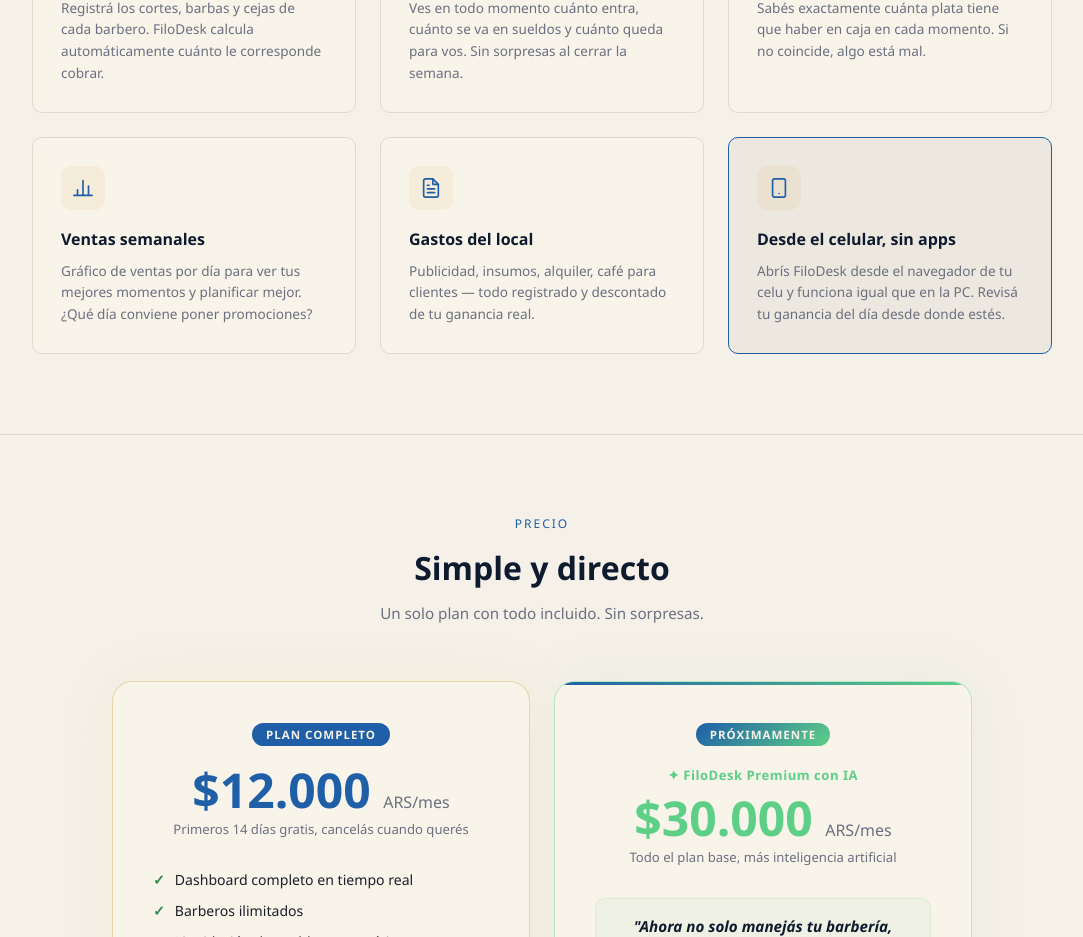
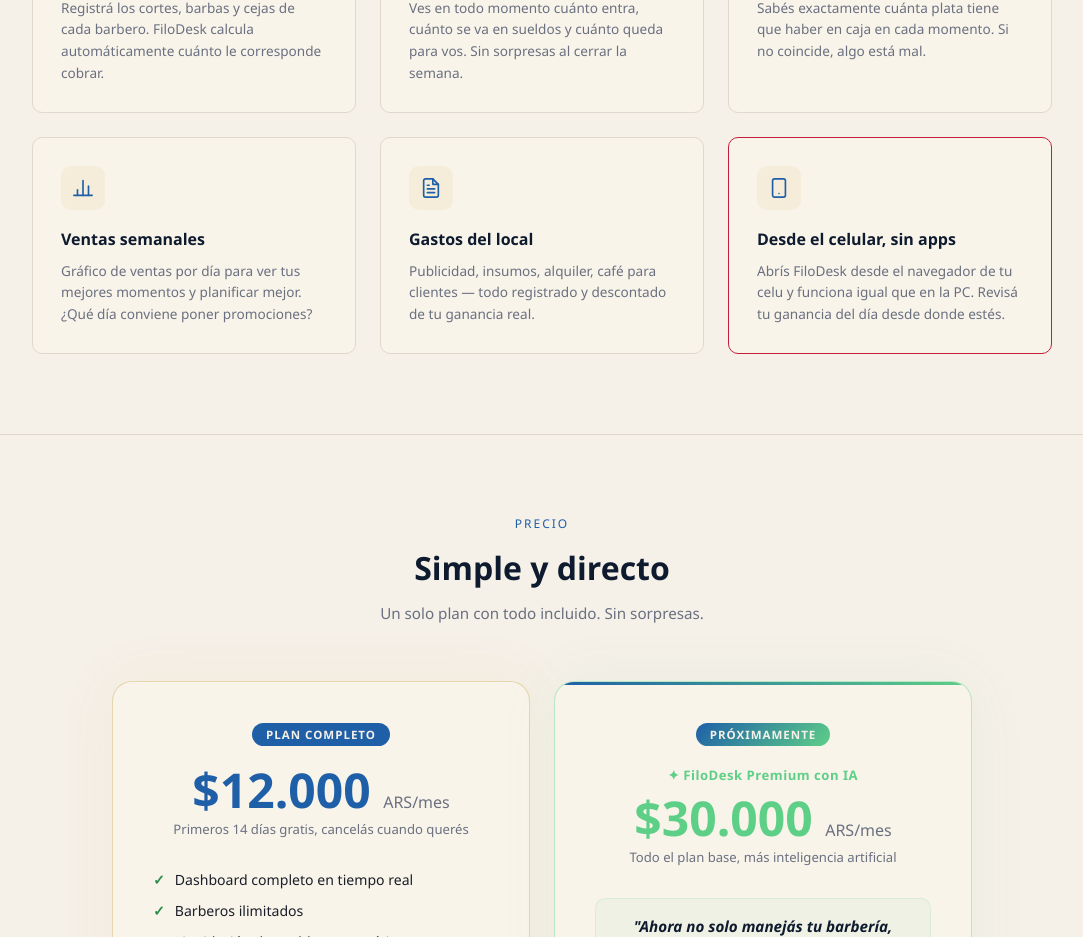
Before and after one commit to nievarodrigo/filodesk-app, a Next.js app: page / in a window 1280 px wide. Shown: the part 1400-2337 px from the top of the page, without its empty margins (98-1181 px from the left). Built offline with nearby package versions, Linux system fonts and the light colour scheme; no server answers.

Commit message:
fix: highlight card bg, red as subtle secondary in both themes

```diff
--- a/src/app/globals.css
+++ b/src/app/globals.css
@@ -12,7 +12,7 @@
   --green:     #5ecf87;
   --red:       #e07070;
   --text:      #e8e0d0;
-  --blue:      #5b8bd4;
+  --blue:      #c41e3a;
   --radius:    10px;
   --nav-bg:    rgba(14,14,14,.95);
   color-scheme: dark;
--- a/src/components/landing/Features.tsx
+++ b/src/components/landing/Features.tsx
@@ -91,8 +91,7 @@ export default function Features() {
             key={f.title}
             className={styles.featureCard}
             style={f.highlight ? {
-              borderColor: 'var(--gold)',
-              background: 'var(--hover)',
+              borderColor: 'var(--blue)',
             } : {}}
           >
             <div className={styles.featureIcon}>{f.icon}</div>
--- a/src/components/landing/landing.module.css
+++ b/src/components/landing/landing.module.css
@@ -450,7 +450,7 @@
   padding: 28px;
   transition: border-color .2s;
 }
-.featureCard:hover { border-color: rgba(201,168,76,.4); }
+.featureCard:hover { border-color: rgba(196,30,58,.35); }
 .featureIcon {
   width: 44px; height: 44px;
   background: rgba(201,168,76,.1);
```
